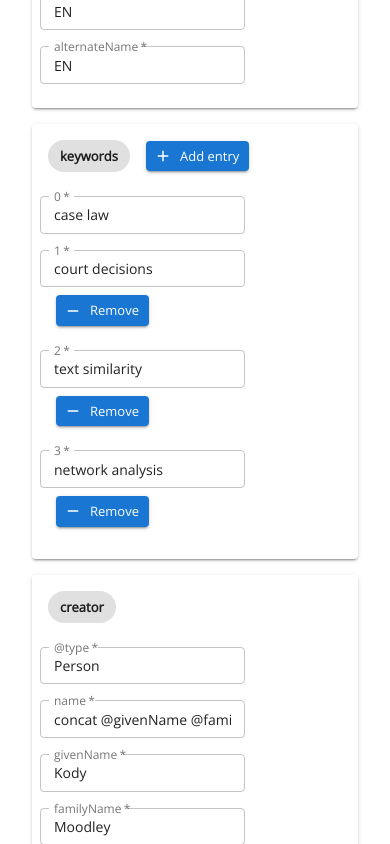
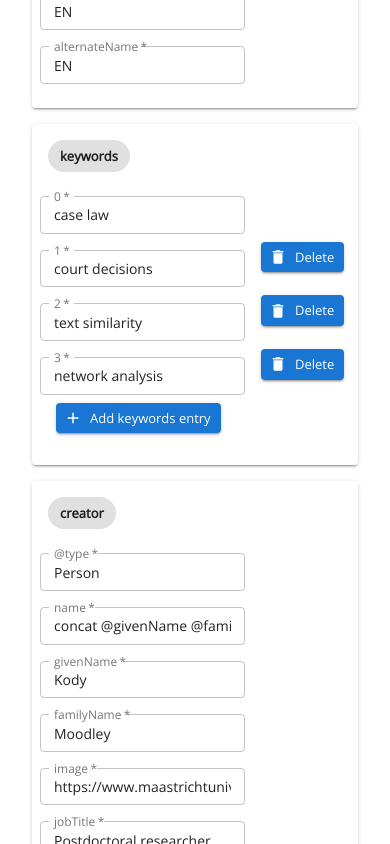
Before and after one commit to vemonet/json-ld-editor-react, a React Native app: screen /fair-metadata-wizard/ in a window 390 px wide. Shown: the part 1740-2584 px from the top of the page. Built offline with nearby package versions, Linux system fonts and the light colour scheme.

Commit message:
add remove button for objects

```diff
--- a/src/JsonldWizard.tsx
+++ b/src/JsonldWizard.tsx
@@ -4,7 +4,7 @@ import { Typography, Container, Paper, Button, Card, Chip, Grid } from "@materia
 import { FormControl, TextField, Input, InputLabel, FormHelperText, Select } from '@material-ui/core';
 import GetAppIcon from '@material-ui/icons/GetApp';
 import AddIcon from '@material-ui/icons/Add';
-import RemoveIcon from '@material-ui/icons/Remove';
+import RemoveIcon from '@material-ui/icons/Delete';
 
 // import Autocomplete from '@material-ui/lab/Autocomplete';
 // import MenuItem from '@material-ui/core/MenuItem';
@@ -214,7 +214,7 @@ const RenderObjectForm = ({ renderObject, onChange }: any) => {
                     className={classes.addEntryButton}
                     startIcon={<RemoveIcon />}
                     color="primary" >
-                      Remove
+                      Delete
                   </Button>
                 </Grid>
               }
@@ -225,6 +225,23 @@ const RenderObjectForm = ({ renderObject, onChange }: any) => {
           {(typeof renderObject[property] === 'object' && renderObject[property]) &&
             <Card elevation={2} className={classes.paperPadding}>
               <Chip label={property}  style={{fontWeight: 900, marginBottom: theme.spacing(2), marginLeft: theme.spacing(1)}} />
+              { Array.isArray(renderObject) && property !== '0' &&
+                // <Grid item>
+                <Button onClick={(subSelections: any) => handleRemoveEntry(property, subSelections)}
+                  variant="contained"
+                  size="small"
+                  style={{ textTransform: 'none', marginLeft: theme.spacing(2) }}
+                  className={classes.addEntryButton}
+                  startIcon={<RemoveIcon />}
+                  color="primary" >
+                    Delete
+                </Button>
+                // </Grid>
+              }
+              <RenderObjectForm
+                renderObject={renderObject[property]}
+                onChange={(subSelections: any) => handleRecursiveChange(property, subSelections)}
+              />
               { Array.isArray(renderObject[property]) &&
                 <Button onClick={(subSelections: any) => handleAddEntry(property, subSelections)}
                   // style={{width: '100%'}}
@@ -233,13 +250,9 @@ const RenderObjectForm = ({ renderObject, onChange }: any) => {
                   className={classes.addEntryButton}
                   startIcon={<AddIcon />}
                   color="primary" >
-                    Add entry
+                    Add {property} entry
                 </Button>
               }
-              <RenderObjectForm
-                renderObject={renderObject[property]}
-                onChange={(subSelections: any) => handleRecursiveChange(property, subSelections)}
-              />
             </Card>
           }
         </div>
```
